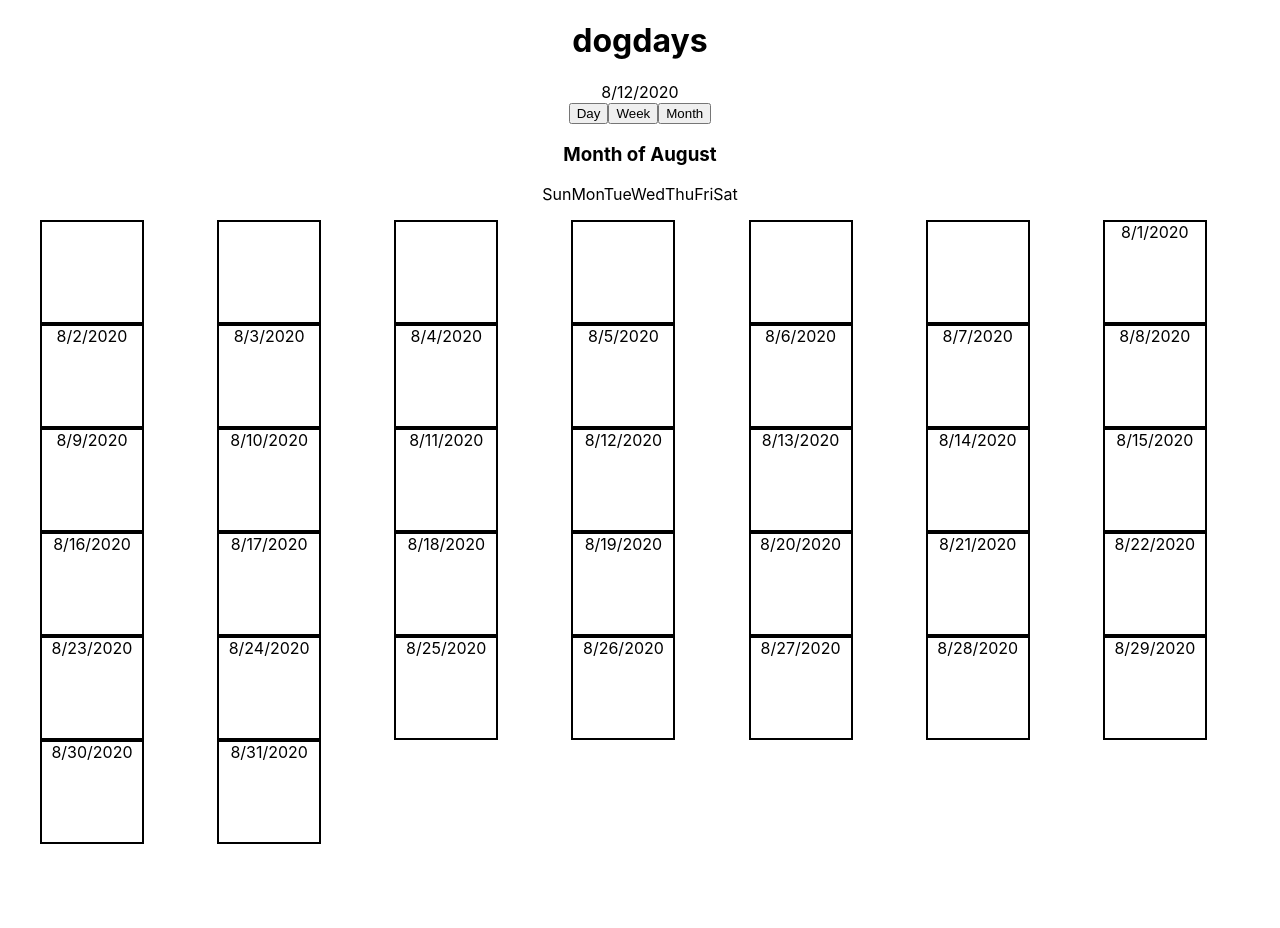
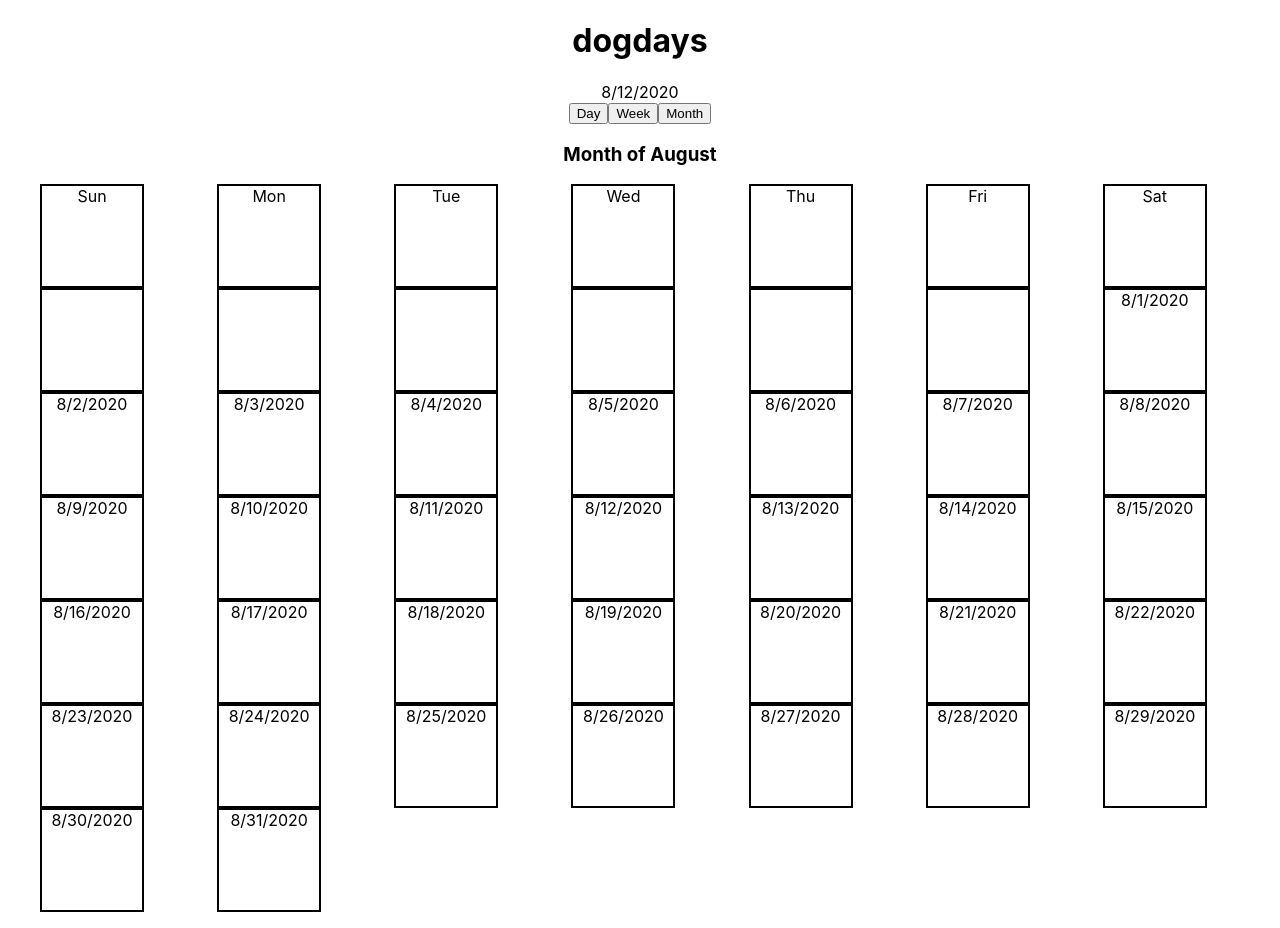
Before and after one commit to rbannal86/dogDays, a React (Create React App) app: page / in a window 1280 px wide. Both pictures are taken after a click on the button "Month". Before the commit the page ends 860 px from the top, so only its background shows below. Built offline with nearby package versions, Linux system fonts and the light colour scheme.

Commit message:
added day names to monthly grid

```diff
--- a/src/Components/DateBox/DateBox.js
+++ b/src/Components/DateBox/DateBox.js
@@ -3,8 +3,14 @@ import "./DateBox.css";
 
 export default function DateBox(props) {
   return (
-    <div className={"datebox"}>
-      {props.date ? props.date.toLocaleDateString() : <span />}
+    <div className={"datebox"} onClick={() => console.log(props.date)}>
+      {typeof props.date === "string" ? (
+        props.date
+      ) : props.date ? (
+        props.date.toLocaleDateString()
+      ) : (
+        <span />
+      )}
     </div>
   );
 }
--- a/src/Components/MonthView/MonthView.js
+++ b/src/Components/MonthView/MonthView.js
@@ -1,4 +1,4 @@
-import React from "react";
+import React, { useEffect } from "react";
 import DateBox from "../DateBox/DateBox";
 import "./MonthView.css";
 
@@ -7,8 +7,7 @@ export default function MonthView(props) {
   const month = props.selectedDate.getMonth();
 
   let days;
-  let dateBoxGroup = [[], [], [], [], [], [], []];
-  let monthArray = [];
+  let monthArray = ["Sun", "Mon", "Tue", "Wed", "Thu", "Fri", "Sat"];
 
   if (props.month === "February") {
     if (year % 100 === 0 ? year % 400 === 0 : year % 4 === 0) days = 29;
@@ -27,11 +26,10 @@ export default function MonthView(props) {
 
   const generateMonthArray = () => {
     let startDay = new Date(year, month, 1).getDay();
-    for (let i = 0; i < startDay; i++) monthArray.push("");
+    for (let i = 0; i < startDay; i++) monthArray.push(null);
     for (let j = 1; j <= days; j++) {
       monthArray.push(new Date(year, month, j));
     }
-    console.log(monthArray);
   };
 
   generateMonthArray();
@@ -50,62 +48,10 @@ export default function MonthView(props) {
     );
   };
 
-  // const generateDays = () => {
-  //   for (let i = 1; i <= days; i++) {
-  //     let day = new Date(year, month, i);
-  //     let dayOfTheWeek = day.getDay();
-  //     dateBoxGroup[dayOfTheWeek].push(day);
-  //   }
-  // };
-
-  // const renderDateBoxes = () => {
-  //   let startDay = new Date(year, month, 1).getDay();
-  //   let orderedArray = [];
-  //   let i = 1;
-  //   let arraySpot = 1;
-
-  //   while (i <= days) {
-  //     orderedArray.push({
-  //       date: dateBoxGroup[startDay][arraySpot - 1],
-  //       dayOfTheWeek: startDay,
-  //     });
-  //     if (i % 7 === 0) arraySpot++;
-  //     if (startDay === 6) startDay = 0;
-  //     else startDay++;
-
-  //     i++;
-  //   }
-  //   console.log(orderedArray);
-  //   return (
-  //     <ul className={"MonthView_calendar"}>
-  //       {orderedArray.map((day, index) => {
-  //         if (day !== undefined)
-  //           return (
-  //             <li key={index}>
-  //               <DateBox day={day} />
-  //             </li>
-  //           );
-  //         else return null;
-  //       })}
-  //     </ul>
-  //   );
-  // };
-
-  // generateDays();
-
   return (
     <>
       <h3>Month of {props.month}</h3>
-      <div>
-        <span>Sun</span>
-        <span>Mon</span>
-        <span>Tue</span>
-        <span>Wed</span>
-        <span>Thu</span>
-        <span>Fri</span>
-        <span>Sat</span>
-        {renderDateBoxes()}
-      </div>
+      <div>{renderDateBoxes()}</div>
     </>
   );
 }
```
